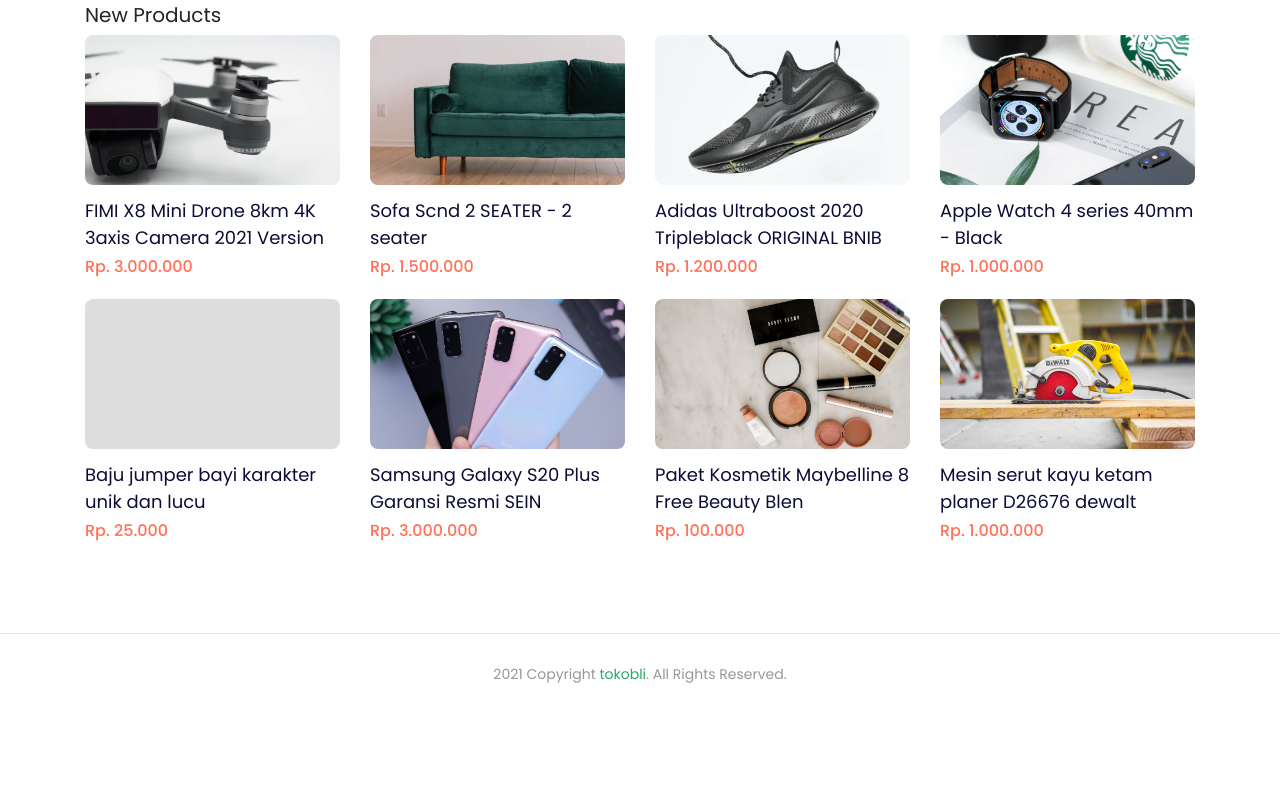
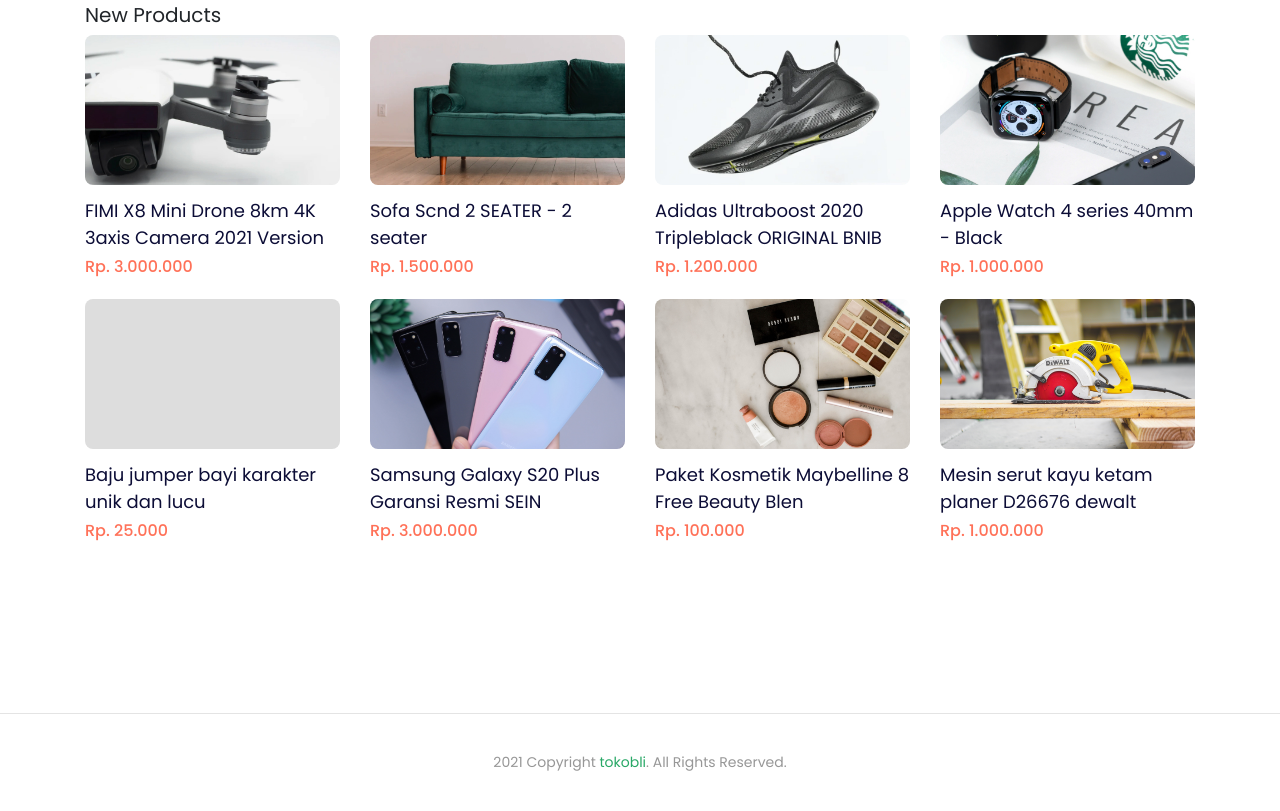
Before and after one commit to triatmojo/frontend-tokobli, a plain HTML site: page categories.html in a window 1280 px wide. Shown: the part 360-1171 px from the top of the page. Before the commit the page ends 1075 px from the top, so only its background shows below. Drawn offline with nearby package versions, Linux system fonts and the light colour scheme.

Commit message:
update footer

```diff
--- a/categories.html
+++ b/categories.html
@@ -226,10 +226,13 @@
     <!-- End Content -->
 
     <!-- Footer -->
-    <footer class="footer">
+    <footer>
         <div class="container">
-            <div class="row justify-content-center">
-                <p>2021 Copyright <a href="/index.html" class="footer-logo">tokobli</a>. All Rights Reserved.</p>
+            <div class="row">
+                <div class="col-12 text-center">
+                    <p class="pt-2 pb-2">2021 Copyright <a href="/index.html" class="footer-logo">tokobli</a>. All
+                        Rights Reserved.</p>
+                </div>
             </div>
         </div>
     </footer>
```
Also changed, not shown: details.html (+1 -1 lines), index.html (+1 -1 lines).
